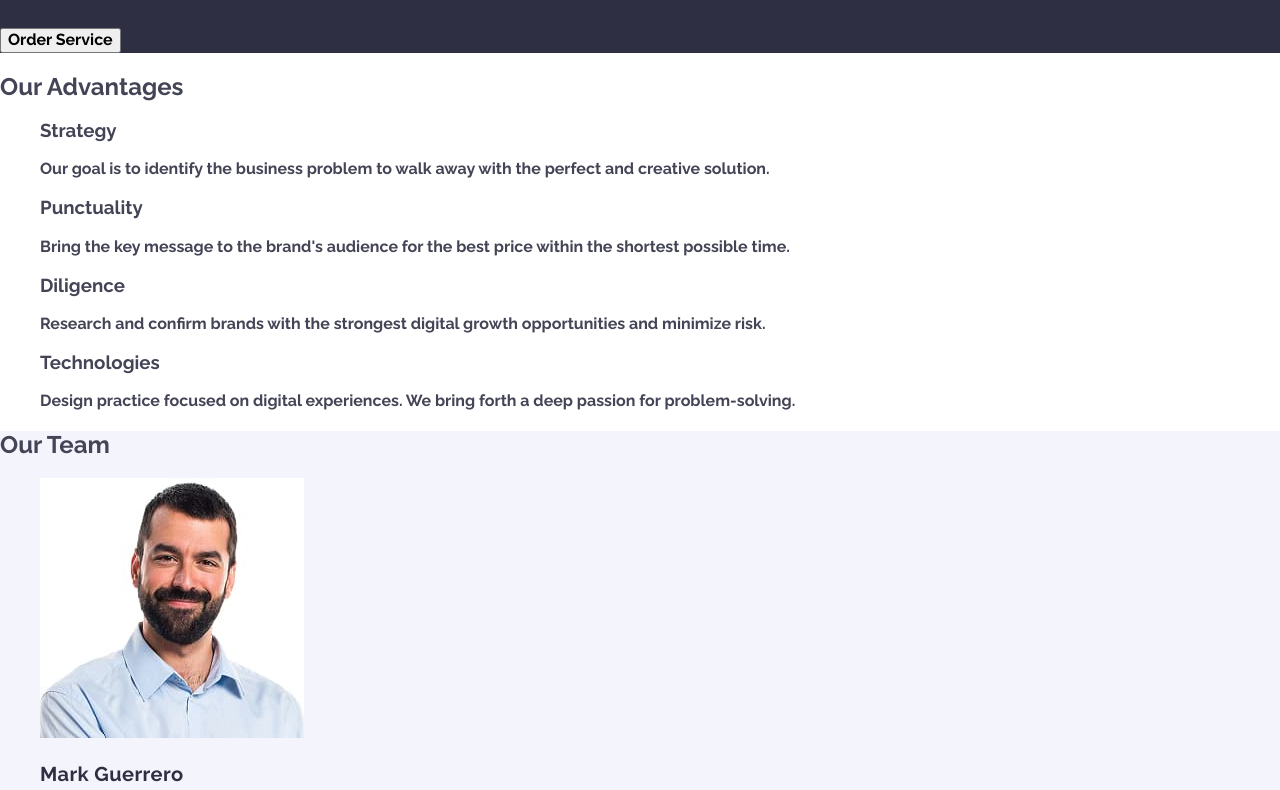
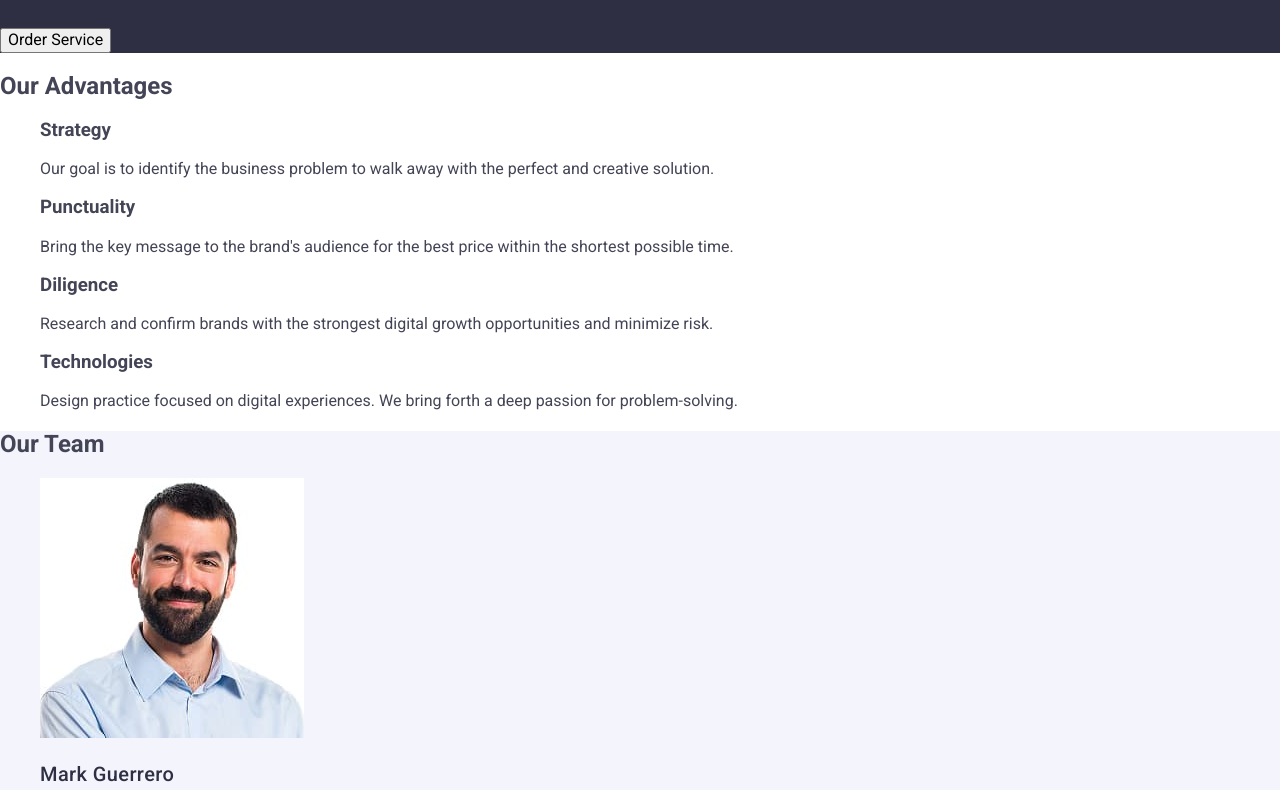
Before and after one commit to RuslanSemenukha/goit-markup-hw-02, a plain HTML site: page index.html in a window 1280 px wide. Shown: the part 298-1088 px from the top of the page. Drawn offline with nearby package versions, Linux system fonts and the light colour scheme.

Commit message:
add styles

```diff
--- a/css/styles.css
+++ b/css/styles.css
@@ -1,6 +1,6 @@
 /*Header styles*/
 body {
-  font-family: "Raleway", sans-serif;
+  font-family: "Roboto", sans-serif;
   color: #434455;
   background-color: #fff;
 }
```
